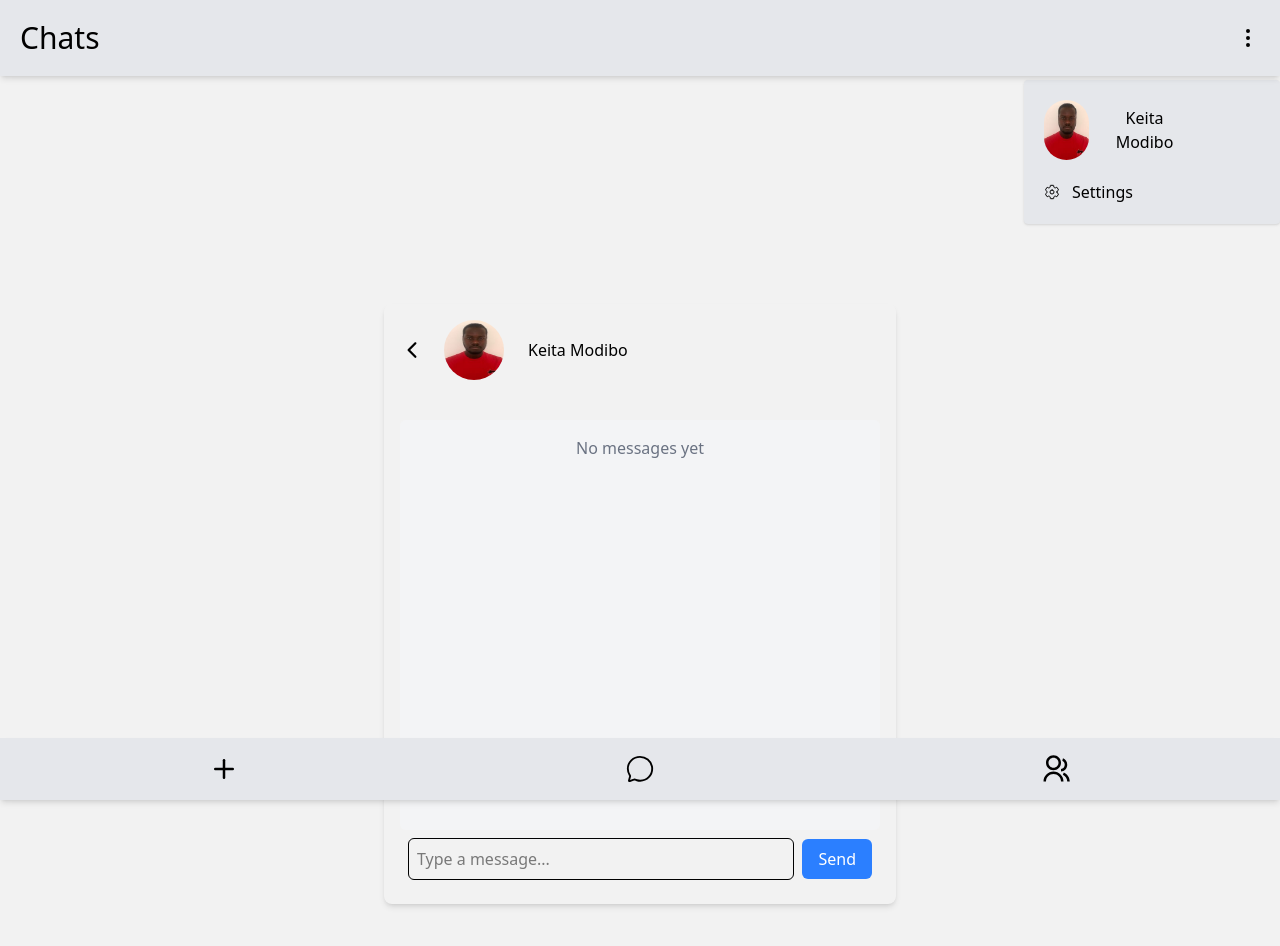
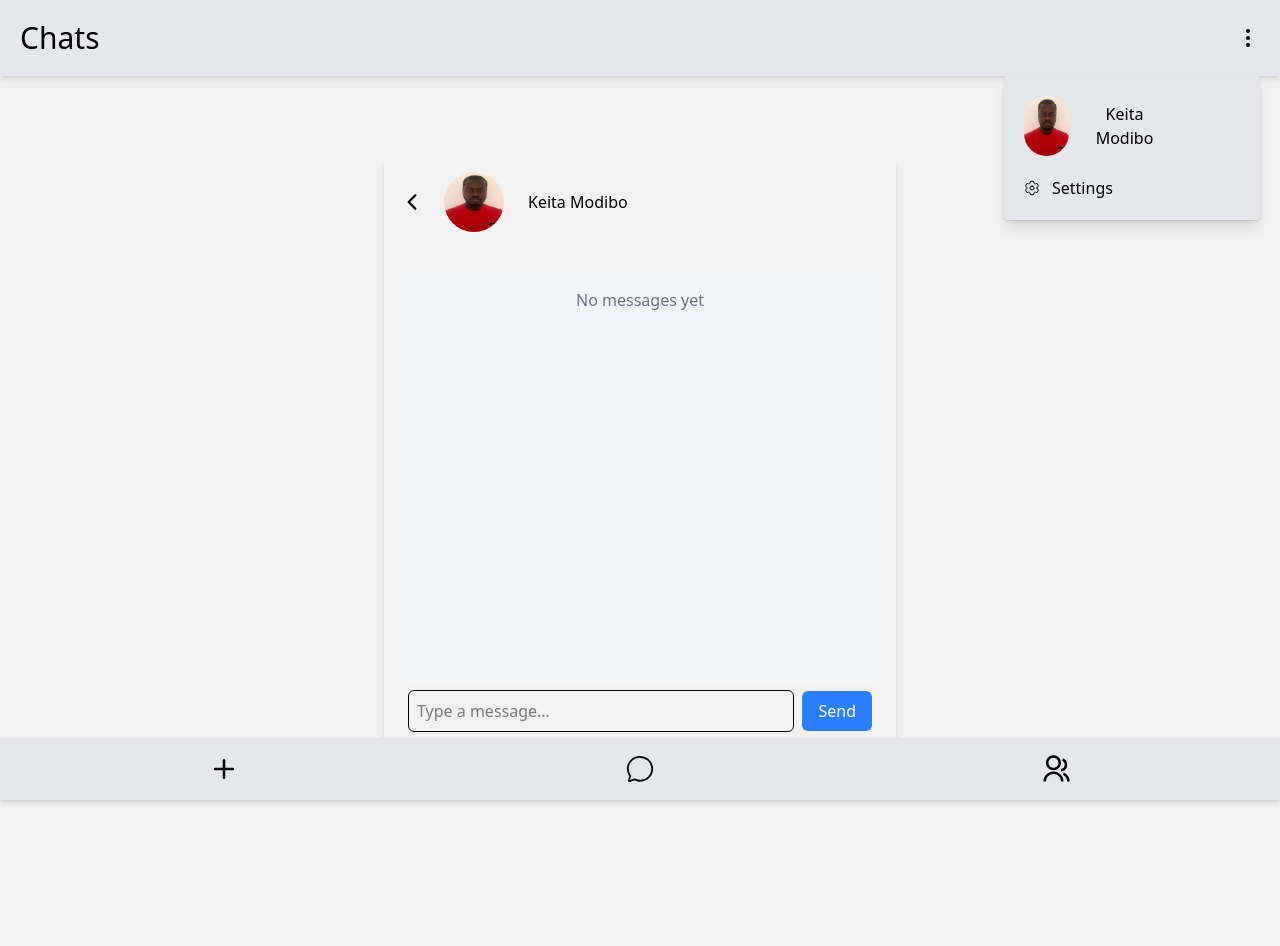
Before and after one commit to zaccodder/chateer-app, a React (Vite) app in the folder chateer-frontend/: page /singleuser in a window 1280 px wide. Both pictures are taken after a click on the button 1248 px from the left and 38 px from the top of the page. Shown: the top 946 px of the page. After the commit the page ends 820 px from the top, so only its background shows below. Built offline with nearby package versions, Linux system fonts and the light colour scheme.

Commit message:
styling settings

```diff
--- a/chateer-frontend/src/App.jsx
+++ b/chateer-frontend/src/App.jsx
@@ -10,10 +10,10 @@ const router = createBrowserRouter(
   createRoutesFromElements(
     <Route path="/" element={<Layout />}>
       <Route index element={<Login />} />
+      <Route path="singleuser" element={<SingleUser />} />
       <Route path="chatroom" element={<ChatRoom />} />
       <Route path="uploadfile" element={<UploadFile />} />
       <Route path="chatgroup" element={<ChatGroup />} />
-      <Route path="singleuser" element={<SingleUser />} />
     </Route>
   )
 );
--- a/chateer-frontend/src/components/Header.jsx
+++ b/chateer-frontend/src/components/Header.jsx
@@ -1,24 +1,31 @@
-import React, { useState } from 'react';
+import React, { useState } from "react";
 import { HiOutlineDotsVertical } from "react-icons/hi";
-import UserInfo from '../components/UserInfo';
+import UserInfo from "../components/UserInfo";
 
 function Header() {
   const [isOpen, setIsOpen] = useState(false);
 
   function toggleSettings() {
-        setIsOpen(prev => !prev);
+    setIsOpen((prev) => !prev);
   }
+
   return (
     <>
-        <div className="fixed top-0 w-full bg-gray-200 flex items-center justify-between p-5 shadow-md">
+      <div className="fixed top-0 w-full bg-gray-200 flex items-center justify-between p-5 shadow-md relative">
         <h1 className="text-3xl">Chats</h1>
-                <button onClick={toggleSettings}>
+        <button onClick={toggleSettings} className="relative">
           <HiOutlineDotsVertical className="text-2xl" />
         </button>
       </div>
-        {isOpen && <UserInfo />}
+
+      {/* UserInfo as an overlay */}
+      {isOpen && (
+        <div className="absolute top-19 right-5 bg-white shadow-lg  rounded-md z-50">
+          <UserInfo />
+        </div>
+      )}
     </>
-  )
+  );
 }
 
-export default Header
+export default Header;
--- a/chateer-frontend/src/components/UserInfo.jsx
+++ b/chateer-frontend/src/components/UserInfo.jsx
@@ -3,7 +3,7 @@ import UserProfile from '../pages/UserProfile'
 import Settings from '../pages/Settings'
 function UserInfo() {
   return (
-    <div className="bg-gray-200 p-5 mb-0 mt-20 w-3xs flex flex-col text-center border-current rounded-sm shadow-sm ml-auto">
+    <div className="bg-gray-200 p-5 mb-0 mt-0 w-3xs flex flex-col text-center border-current rounded-sm shadow-sm ml-auto">
         <UserProfile />
         <Settings />
 
--- a/chateer-frontend/src/pages/ChatRoom.jsx
+++ b/chateer-frontend/src/pages/ChatRoom.jsx
@@ -20,7 +20,7 @@ function ChatRoom() {
 
       <div className="bg-gray-200 w-full p-3 flex flex-col gap-5 h-full min-h-0 overflow-y-auto pb-10">
         {users.map((user) => (
-          <Link to="singleuser" key={user.id}>
+          <Link to="/singleuser" key={user.id}>
             <UserProfile onlineTime={user.onlineTime} />
           </Link>
         ))}
--- a/chateer-frontend/src/pages/SingleUser.jsx
+++ b/chateer-frontend/src/pages/SingleUser.jsx
@@ -17,7 +17,7 @@ export default function SingleUser() {
   return (
     <div className="flex flex-col mt-20 h-[75vh] max-w-lg mx-auto p-4 rounded-lg shadow-md">
       <div className="flex items-center gap-5 mb-10">
-        <Link to="/"><IoIosArrowBack className="text-2xl"/></Link>
+        <Link to="/chatroom"><IoIosArrowBack className="text-2xl"/></Link>
       <UserProfile />
       </div>
 
```
Lines whose indentation alone changed are shown as unchanged.
